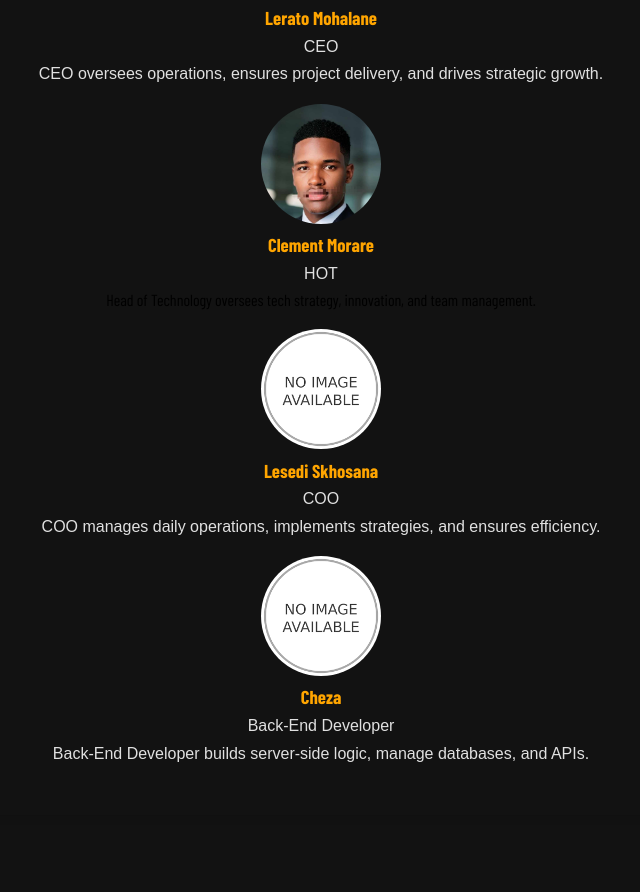
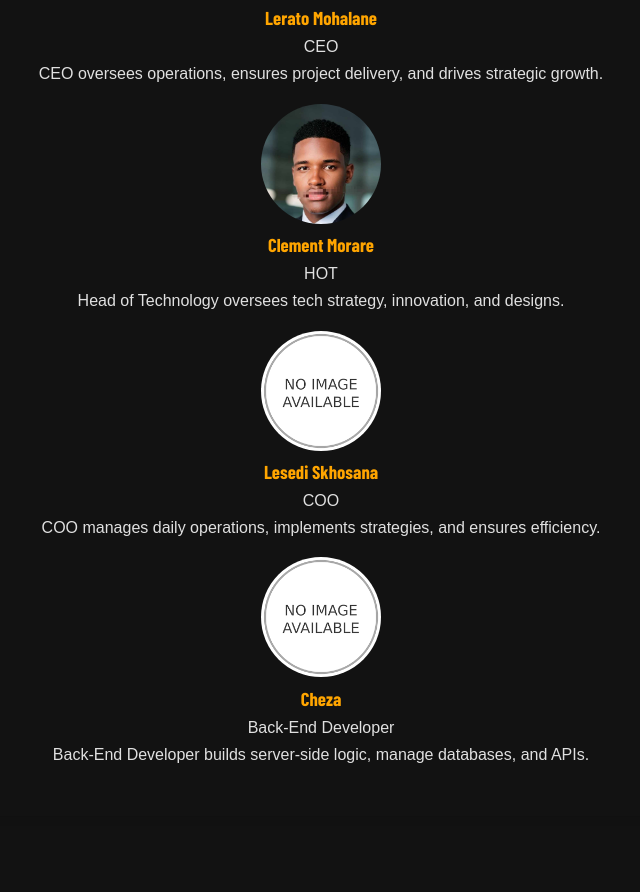
Before and after one commit to miyaggiemiami/aiglobal, a plain HTML site: page index.html in a window 1280 px wide. Shown: the part 4693-5585 px from the top of the page, without its empty margins (319-959 px from the left). Drawn offline with nearby package versions, Linux system fonts and the light colour scheme.

Commit message:
night change

```diff
--- a/index.html
+++ b/index.html
@@ -171,7 +171,8 @@
     <div class="team-member">
         <img src="./images/PHOTO-2024-08-20-10-48-06.jpg" alt="Team Member 3">
         <h3>Clement Morare</h3>
-        <p>HOT</p>Head of Technology oversees tech strategy, innovation, and team management.</p>
+        <p>HOT</p>
+        <p>Head of Technology oversees tech strategy, innovation, and designs.</p>
     </div>
         <p>
     <div class="team-member">
```
